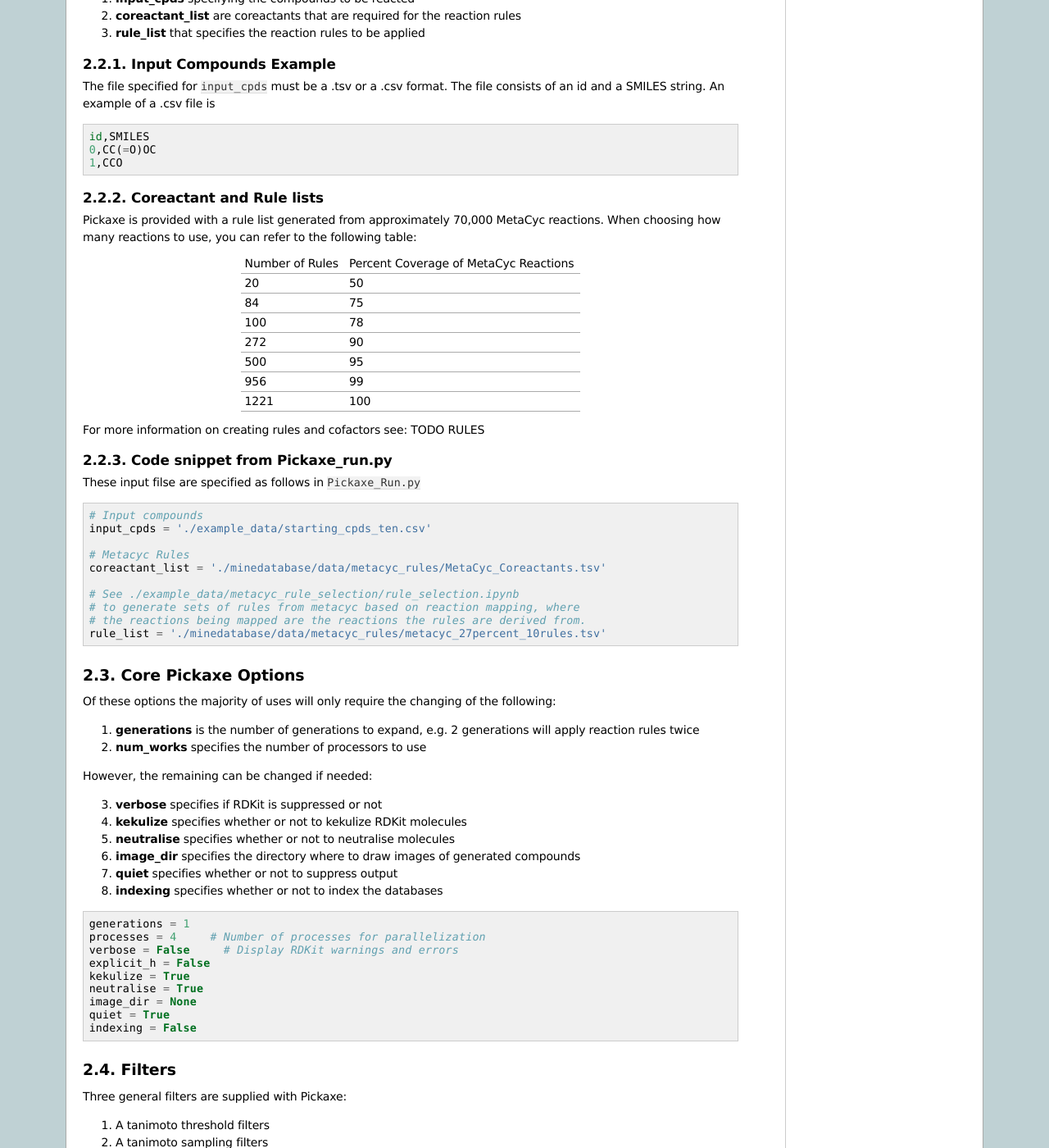
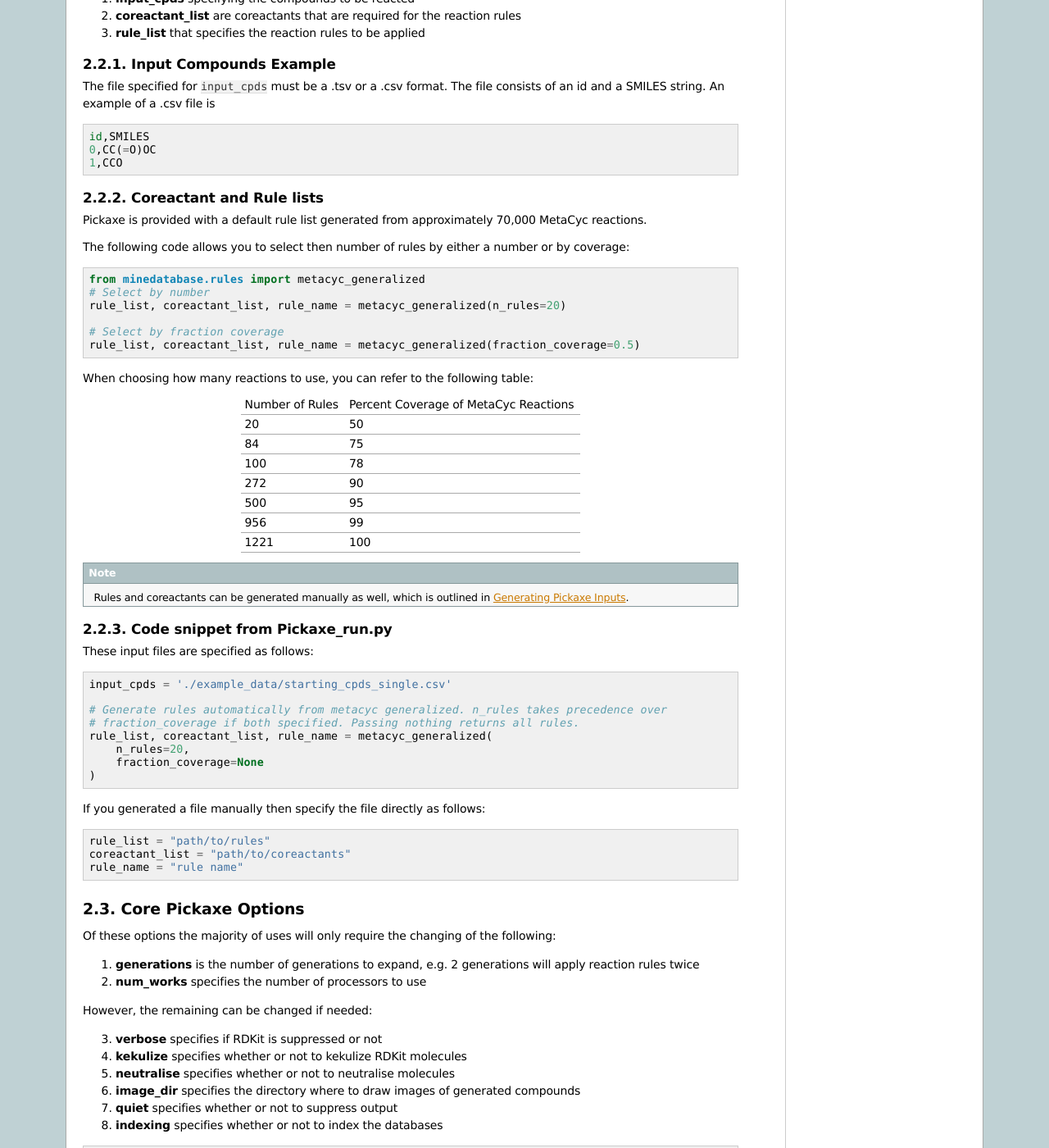
Before and after one commit to tyo-nu/MINE-Database, a Sphinx documentation site: the page built from docs/pickaxe_run.rst, in a window 1280 px wide and 1400 px high, scrolled down 1020 px. Shown: the whole window at 82% size. Built offline with Sphinx 7.4.7, drawn with Linux system fonts in a browser that asks for light colours.

```diff
--- a/docs/inputs.rst
+++ b/docs/inputs.rst
@@ -67,6 +67,7 @@ but they can be trimmed down significantly while still retaining high coverage o
 +-----------------+---------------------+
 | 1221            | 100                 |
 +-----------------+---------------------+
+
 
 Generating Custom Rules
 ~~~~~~~~~~~~~~~~~~~~~~~
--- a/docs/pickaxe_run.rst
+++ b/docs/pickaxe_run.rst
@@ -71,7 +71,21 @@ The file consists of an id and a SMILES string. An example of a .csv file is
 
 Coreactant and Rule lists
 ^^^^^^^^^^^^^^^^^^^^^^^^^
-Pickaxe is provided with a rule list generated from approximately 70,000 MetaCyc reactions.
+Pickaxe is provided with a default rule list generated from approximately 70,000 MetaCyc reactions.
+
+The following code allows you to select then number of rules by either a number or by coverage:
+
+.. code-block:: python
+
+    from minedatabase.rules import metacyc_generalized
+    # Select by number
+    rule_list, coreactant_list, rule_name = metacyc_generalized(n_rules=20)
+
+    # Select by fraction coverage
+    rule_list, coreactant_list, rule_name = metacyc_generalized(fraction_coverage=0.5)
+
+
+
 When choosing how many reactions to use, you can refer to the following table:
 
 +-----------------+---------------------+
@@ -93,26 +107,33 @@ When choosing how many reactions to use, you can refer to the following table:
 | 1221            | 100                 |
 +-----------------+---------------------+
 
-For more information on creating rules and cofactors see: TODO RULES
+.. note::
+    Rules and coreactants can be generated manually as well, which is outlined in
+    :doc:`inputs`.
 
 Code snippet from Pickaxe_run.py
 ^^^^^^^^^^^^^^^^^^^^^^^^^^^^^^^^
 
-These input filse are specified as follows in :code:`Pickaxe_Run.py`
+These input files are specified as follows:
 
 .. code-block:: python
 
-    # Input compounds
-    input_cpds = './example_data/starting_cpds_ten.csv'
+    input_cpds = './example_data/starting_cpds_single.csv'
 
-    # Metacyc Rules
-    coreactant_list = './minedatabase/data/metacyc_rules/MetaCyc_Coreactants.tsv'
+    # Generate rules automatically from metacyc generalized. n_rules takes precedence over
+    # fraction_coverage if both specified. Passing nothing returns all rules.
+    rule_list, coreactant_list, rule_name = metacyc_generalized(
+        n_rules=20,
+        fraction_coverage=None
+    )
 
-    # See ./example_data/metacyc_rule_selection/rule_selection.ipynb
-    # to generate sets of rules from metacyc based on reaction mapping, where
-    # the reactions being mapped are the reactions the rules are derived from.
-    rule_list = './minedatabase/data/metacyc_rules/metacyc_27percent_10rules.tsv'
+If you generated a file manually then specify the file directly as follows:
 
+.. code-block:: python
+
+    rule_list = "path/to/rules"
+    coreactant_list = "path/to/coreactants"
+    rule_name = "rule name"
 
 
 Core Pickaxe Options
```
Also changed, not shown: README.md (+29 -19 lines).
